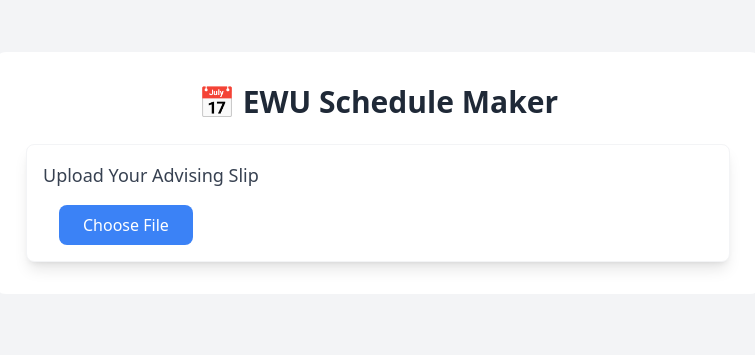
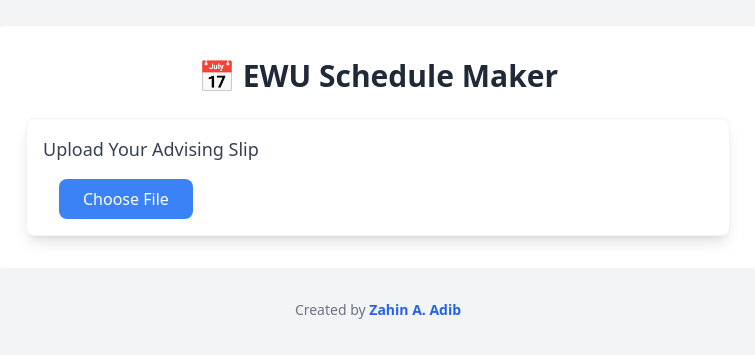
Before and after one commit to Adib23704/EWU-Schedule-Maker, a Next.js app: page / in a window 1280 px wide. Shown: the part 227-582 px from the top of the page, without its empty margins (262-1017 px from the left). Built offline with nearby package versions, Linux system fonts and the light colour scheme.

Commit message:
remove saving state management from RoutineTable and add footer with author credit in Home component

```diff
--- a/src/components/RoutineTable.js
+++ b/src/components/RoutineTable.js
@@ -26,32 +26,27 @@
   });
 
   const tableRef = useRef(null);
-  const [isSaving, setIsSaving] = useState(false);
 
   const handleSaveAsImage = () => {
-    setIsSaving(true);
     if (tableRef.current) {
       html2canvas(tableRef.current).then((canvas) => {
         const link = document.createElement("a");
         link.href = canvas.toDataURL("image/png");
         link.download = "routine.png";
         link.click();
-        setIsSaving(false);
       });
     }
   };
 
   const handleSaveAsPDF = () => {
-    setIsSaving(true);
     if (tableRef.current) {
       html2canvas(tableRef.current).then((canvas) => {
         const imgData = canvas.toDataURL("image/png");
         const pdf = new jsPDF("landscape");
-        const imgWidth = 280; // Adjust based on your table width
+        const imgWidth = 280;
         const imgHeight = (canvas.height * imgWidth) / canvas.width;
         pdf.addImage(imgData, "PNG", 10, 10, imgWidth, imgHeight);
         pdf.save("routine.pdf");
-        setIsSaving(false);
       });
     }
   };
@@ -107,12 +102,6 @@
           <span>Save as PDF</span>
         </button>
       </div>
-
-      {isSaving && (
-        <div className="flex justify-center items-center mt-4">
-          <div className="animate-spin rounded-full h-8 w-8 border-t-2 border-b-2 border-blue-500"></div>
-        </div>
-      )}
     </div>
   );
 }
--- a/src/pages/index.js
+++ b/src/pages/index.js
@@ -18,6 +18,17 @@
 					<RoutineTable schedule={schedule} />
 				</div>
 			)}
+		<footer className="mt-8 text-gray-500 text-sm">
+        Created by{" "}
+        <a
+          href="https://adib23704.com"
+          target="_blank"
+          rel="noopener noreferrer"
+          className="text-blue-600 font-semibold hover:underline"
+        >
+          Zahin A. Adib
+        </a>
+      </footer>
 		</div>
 	);
 }
```
